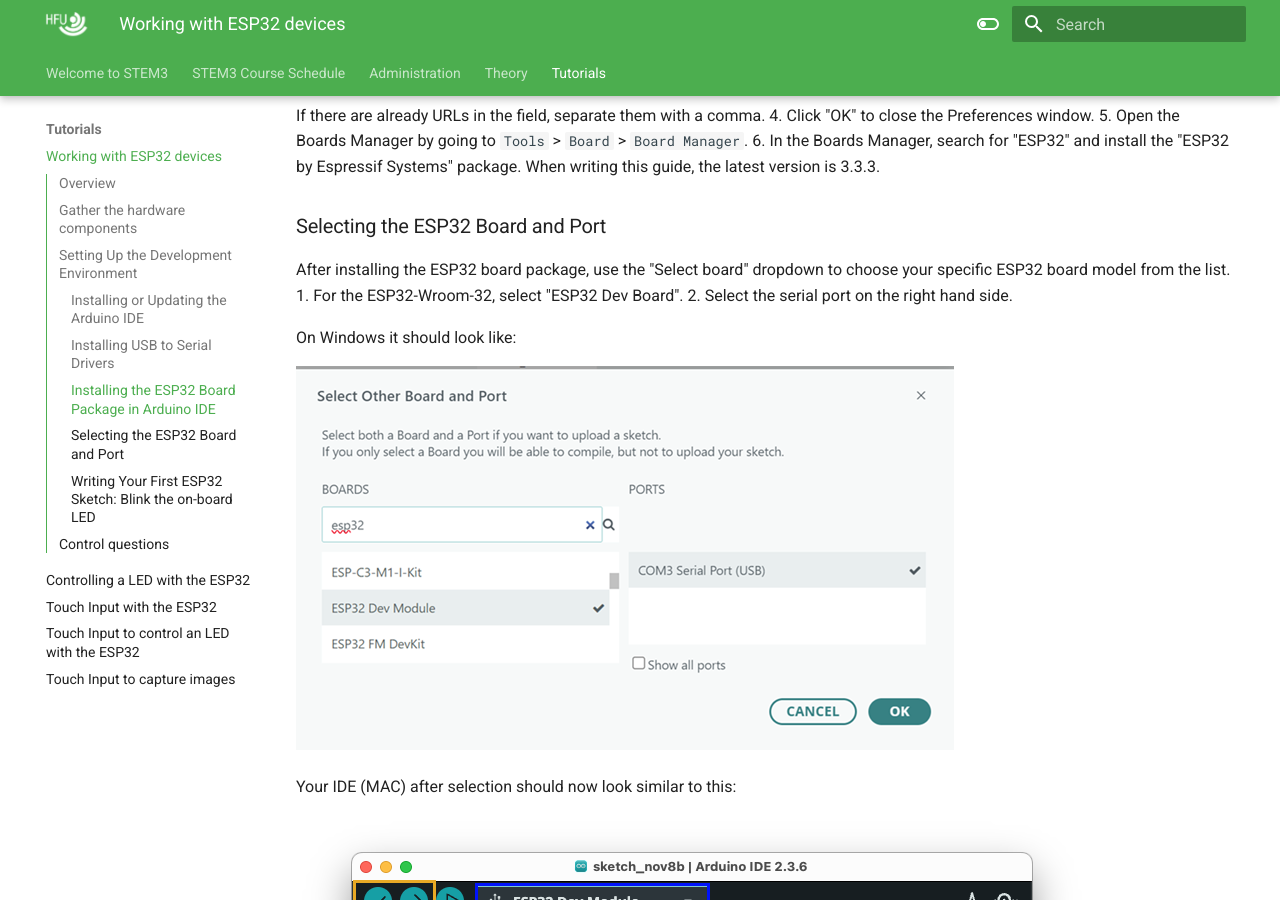
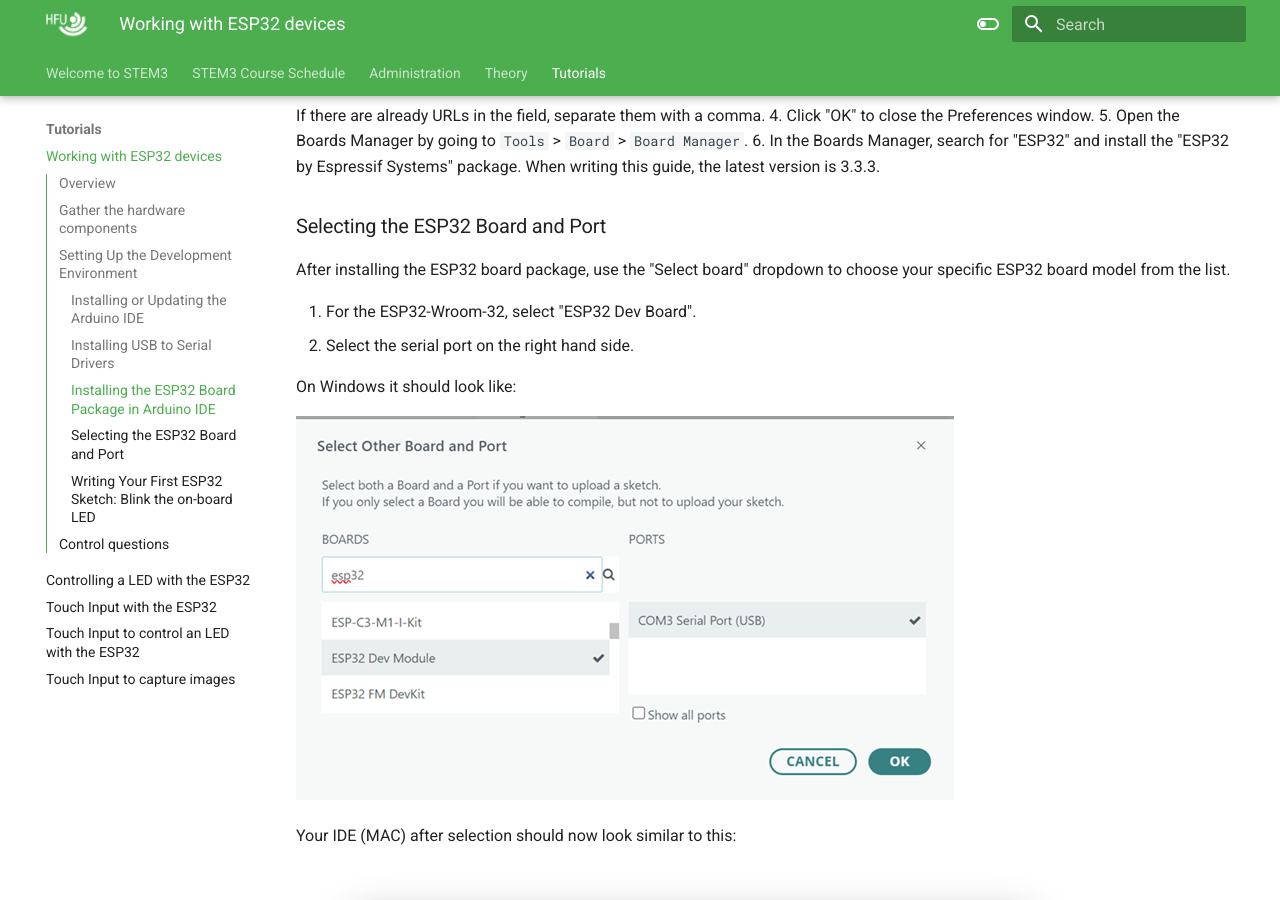
Before and after one commit to HFU-GMB-STEM/STEM3-course, an MkDocs documentation site: the page built from docs/tutorials/ESP32-01-FirstSteps.md, in a window 1280 px wide and 900 px high, scrolled down 2125 px. Built offline with MkDocs 1.6.1 and Material for MkDocs 9.7.7, drawn with Linux system fonts in a browser that asks for light colours; some of the changed lines change nothing that is shown; some of the changed text lies outside the part shown.

Commit message:
small update in tut01

```diff
--- a/docs/tutorials/ESP32-01-FirstSteps.md
+++ b/docs/tutorials/ESP32-01-FirstSteps.md
@@ -52,6 +52,7 @@
 ### Selecting the ESP32 Board and Port
 
 After installing the ESP32 board package, use the "Select board" dropdown to choose your specific ESP32 board model from the list.
+
 1. For the ESP32-Wroom-32, select "ESP32 Dev Board".
 2. Select the serial port on the right hand side.
 
@@ -65,12 +66,11 @@
 
 It shows the selected board "ESP32 Dev Module" (blue rectangle) and the port "/dev/cu.SLAB_USBtoUART" (green rectangle; this may vary depending on your system). In the center you see the code editor where you can write your sketches. On the top left you find buttons (orange rectangle) to verify (check mark) and upload (right arrow) your code to the ESP32.
 
-
 Your IDE (Windows) after selection should look like:
 
 ![arduino-ide-esp32_win](./images/arduino-ide-esp32_win.png)
 
-
+Eventually, it is necessary to set the [Baud](https://en.wikipedia.org/wiki/Baud) rate to 115200. You can do this by going to `Tools` > `Upload Speed` and selecting `115200`.
 
 ### Writing Your First ESP32 Sketch: Blink the on-board LED
 
@@ -95,7 +95,6 @@
 
 Now you have successfully set up your development environment and programmed your ESP32 to blink an LED! You can now proceed to explore more complex projects and functionalities of the ESP32.
 
-
 ## Control questions
 
 - How can you modify the code to make the LED blink faster or slower?
```
